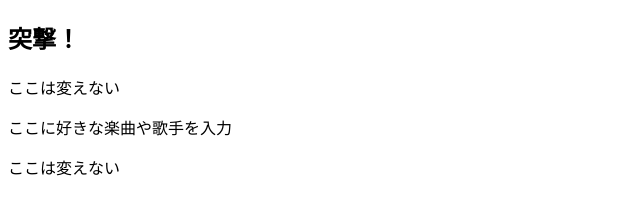
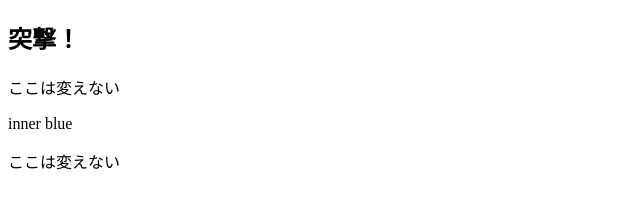
Before and after one commit to haruki-takashina/testConflict, a plain HTML site: page index.html in a window 1280 px wide. Shown: the whole page, without its empty margins (0-640 px from the left). Drawn offline with Linux system fonts and the light colour scheme.

Commit message:
[modify] index.html

```diff
--- a/index.html
+++ b/index.html
@@ -6,7 +6,7 @@
 <body>
 <h2> 突撃！ </h2>
 <p>ここは変えない</p>
-<p>ここに好きな楽曲や歌手を入力</p>
+<p>inner blue</p>
 <p>ここは変えない</p>
 </body>
 </html>
```
